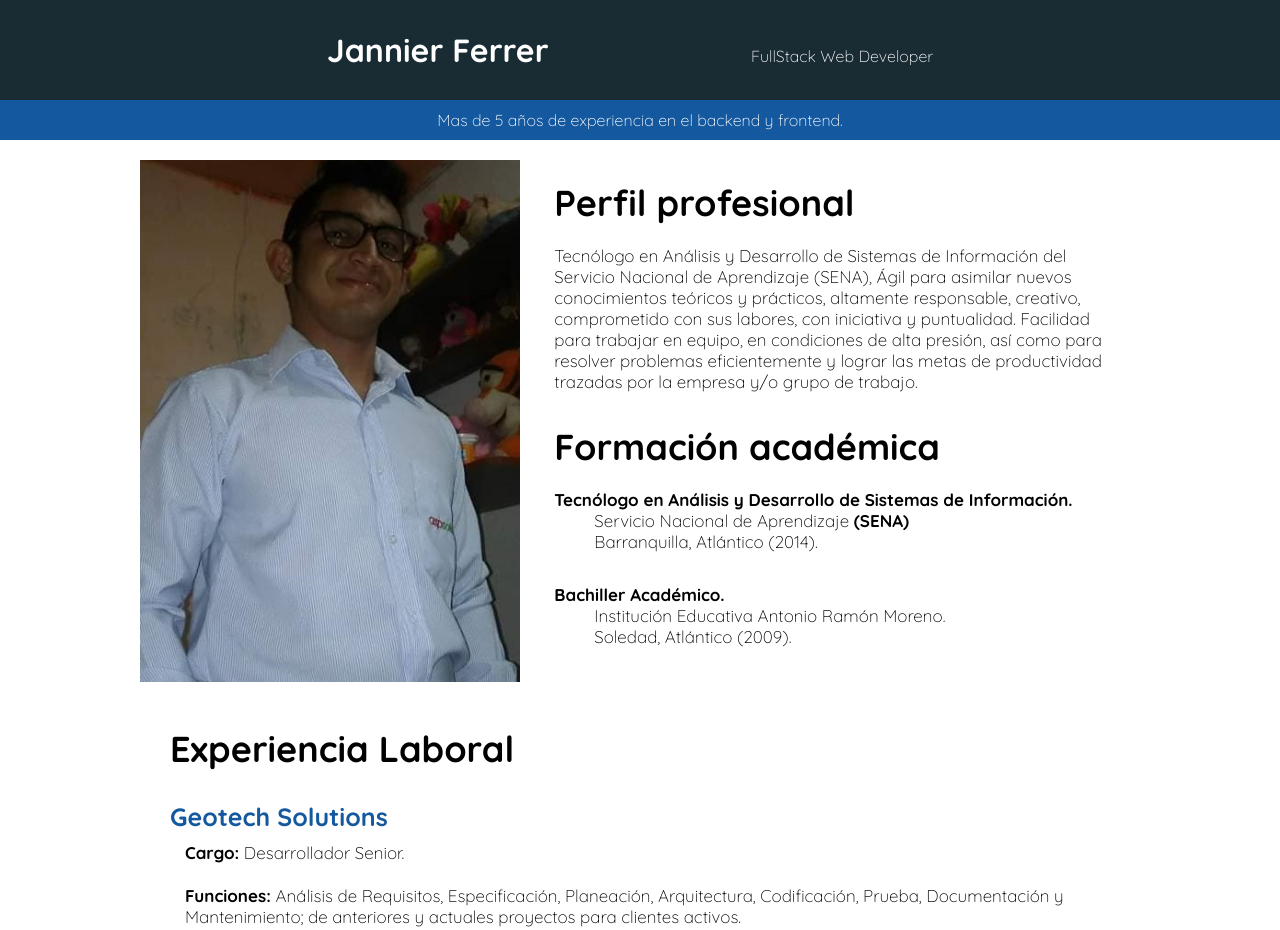
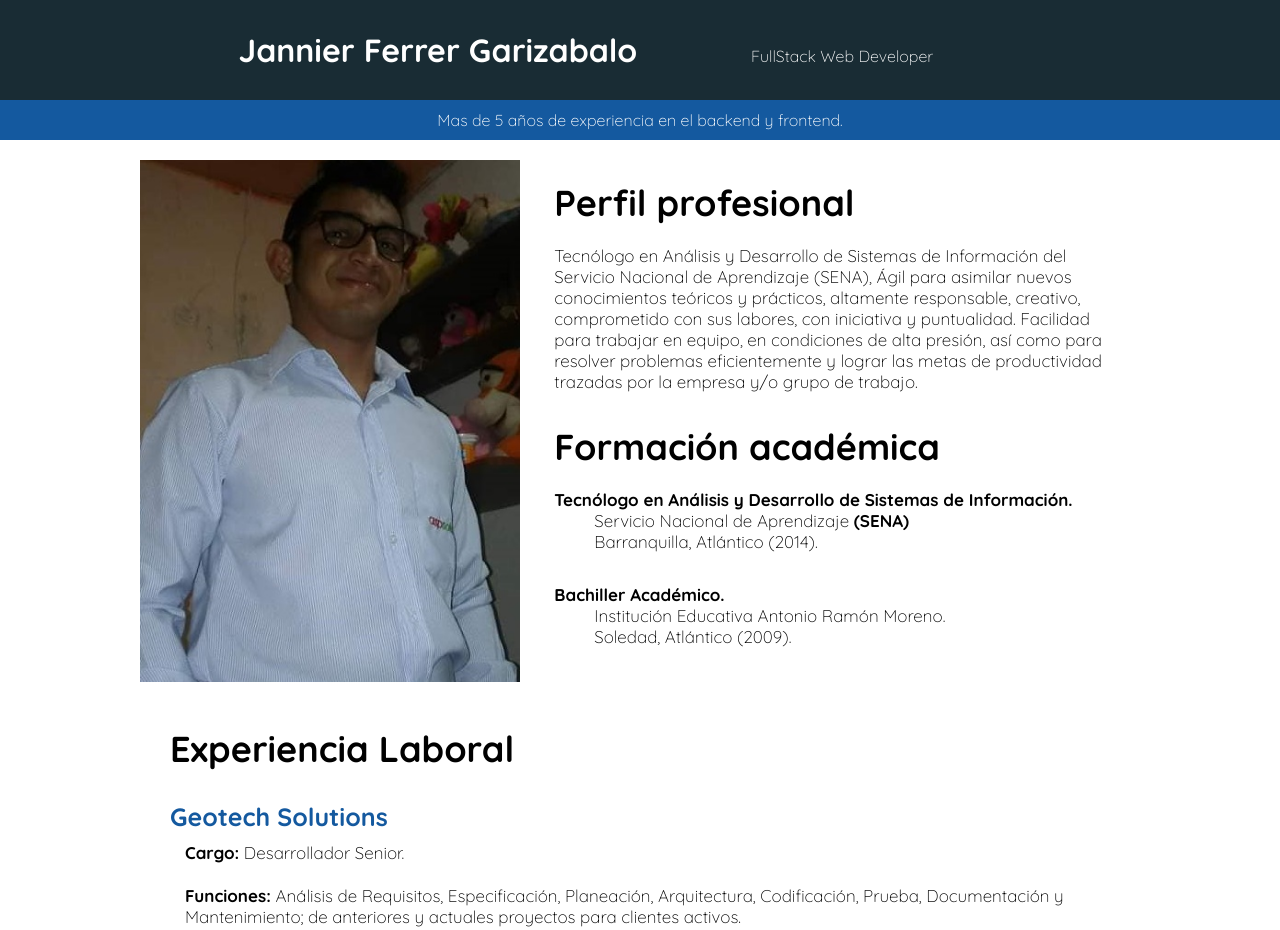
Before and after one commit to jannierfg/jannierfg.github.com, a plain HTML site: page cv/index.html in a window 1280 px wide. Shown: the top 930 px of the page. Drawn offline with Linux system fonts and the light colour scheme.

Commit message:
Update index.html

```diff
--- a/cv/index.html
+++ b/cv/index.html
@@ -14,7 +14,7 @@
 
 <body>
     <header>
-        <h1>Jannier Ferrer</h1>
+        <h1>Jannier Ferrer Garizabalo</h1>
         <p>FullStack Web Developer</p>
     </header>
 
```
